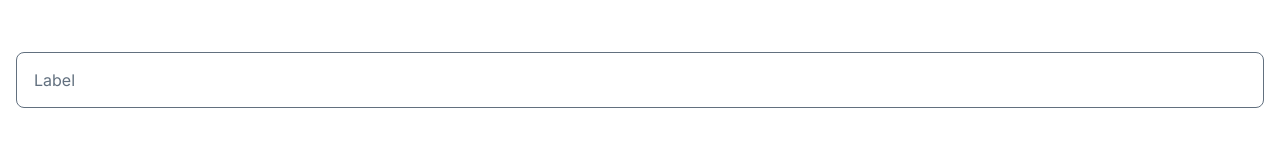
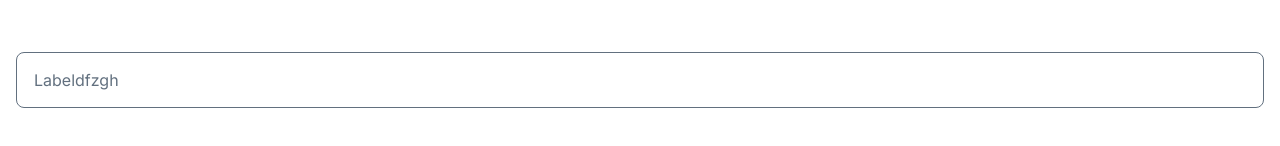
Before and after one commit to CodectiveOrg/pipelyze, a Next.js app: page / in a window 1280 px wide. Shown: the part 320-466 px from the top of the page. Built offline with nearby package versions, Linux system fonts and the light colour scheme.

Commit message:
style: update label style on input focus

```diff
--- a/src/components/text-field/text-field.component.tsx
+++ b/src/components/text-field/text-field.component.tsx
@@ -33,9 +33,9 @@ export default function TextFieldComponent(): ReactElement {
       <div className={clsx(styles.outlinedInput)}>
         <label
           className={clsx(
-            styles.label, (isActive && styles.labelActive))}
+            styles.label, (isActive ? styles.labelActive : ''))}
         >
-          Label
+          Labeldfzgh
         </label>
         <input
           className={clsx(styles.input)}
--- a/src/components/text-field/text-field.module.css
+++ b/src/components/text-field/text-field.module.css
@@ -9,26 +9,21 @@
 
 .label {
    position: absolute;
-  /* top: -8px;
-  left: 12px;  */
-  background: #fff;
   padding: 0 4px;
   font-size: 1rem;
   color: var(--palette-text-secondary);
   pointer-events: none;
   transform-origin: center;
   transform-origin: top left;
-  transition: all 0.2s ease;
+  transition: all 0.2s ease-in-out;
   z-index: 1;
 }
 
 .labelActive{
-  position: absolute;
-  top: -8px;
-  left: 9px;
+  font-weight: 400;
   color: var(--palette-text-primary);
-  transform: scale(0.8);
-  transition: transform 0.3s ease;
+  transform: translateX(-3px) translateY(-26px) scale(0.8);
+  background: #fff;
 }
 
 .outlinedInput {
```
